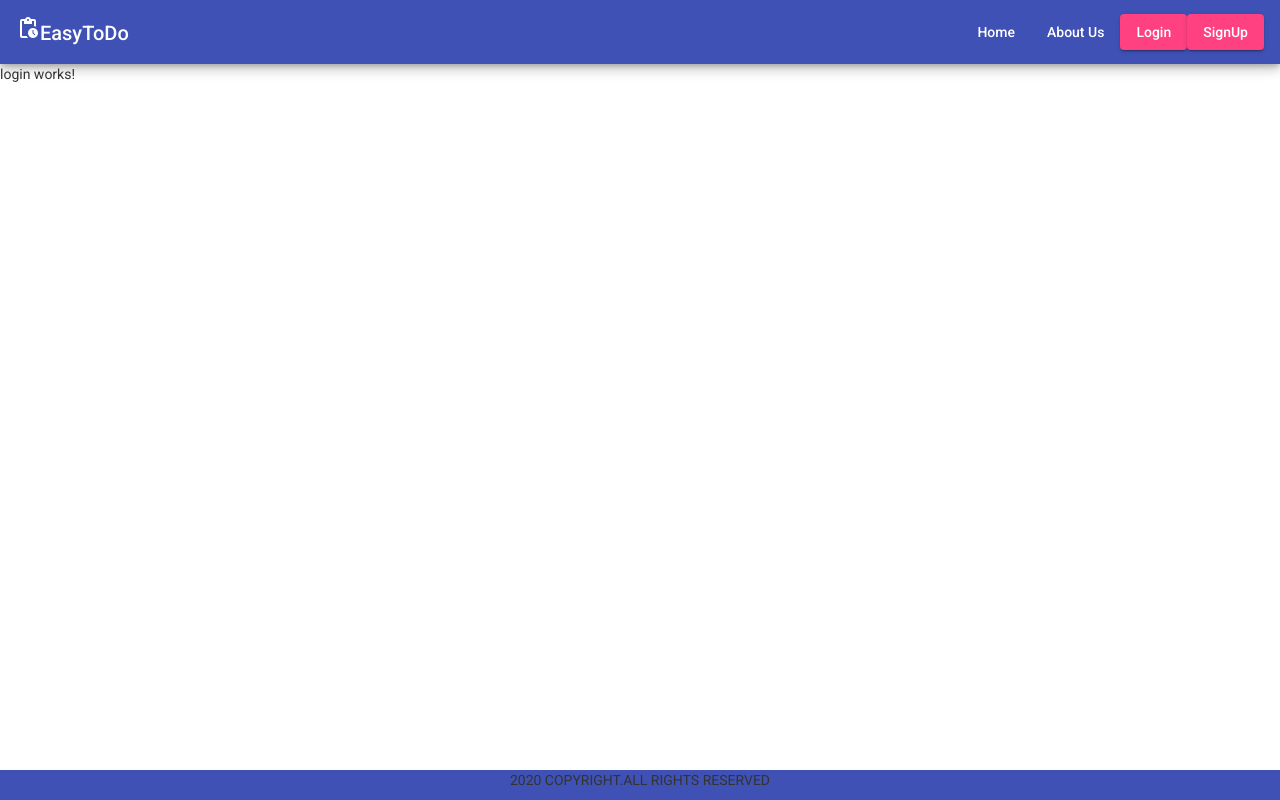
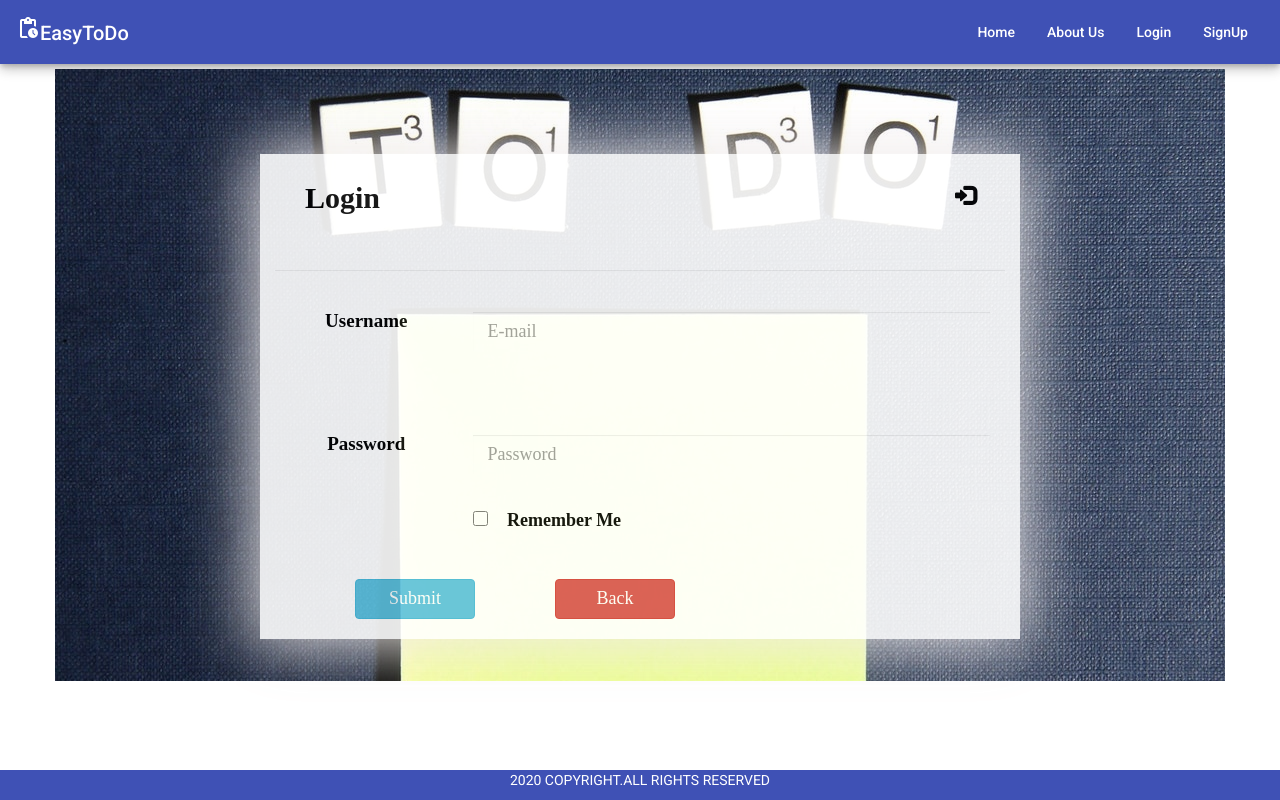
Before and after one commit to SanskritiSingh24/EasyToDo, an Angular app: page /login in a window 1280 px wide. Built offline with nearby package versions, Linux system fonts and the light colour scheme.

Commit message:
added login and updated registration

```diff
--- a/src/app/app.module.ts
+++ b/src/app/app.module.ts
@@ -1,5 +1,7 @@
 import { BrowserModule } from '@angular/platform-browser';
 import { NgModule } from '@angular/core';
+import { FormsModule } from '@angular/forms';
+
 
 import { AppComponent } from './app.component';
 import { IndexComponent } from './index/index.component';
@@ -13,6 +15,7 @@ import {MatButtonModule} from '@angular/material/button';
 import {MatIconModule} from '@angular/material/icon';
 import { AboutUsComponent } from './about-us/about-us.component';
 import { AppRoutingModule } from './app-routing.module';
+import { UserServices } from './user.services';
 
 @NgModule({
   declarations: [
@@ -26,13 +29,14 @@ import { AppRoutingModule } from './app-routing.module';
   ],
   imports: [
     BrowserModule,
+    FormsModule,
     BrowserAnimationsModule,
     MatToolbarModule,
     MatButtonModule,
     MatIconModule,
     AppRoutingModule,
   ],
-  providers: [],
+  providers: [UserServices],
   bootstrap: [AppComponent]
 })
 export class AppModule { }
--- a/src/app/footer/footer.component.css
+++ b/src/app/footer/footer.component.css
@@ -1,9 +1,9 @@
 .footer{
     height:30px;
     background-color: #3F51B5;
-    text-color: white;
+    color: white;
     text-align: center;
-    position: absolute;
+    position: fixed;
     bottom: 0%;
     padding-right: 15px;
     padding-left: 15px;
--- a/src/app/header/header.component.html
+++ b/src/app/header/header.component.html
@@ -4,6 +4,6 @@
     <div class="spacer"></div>
     <a mat-button routerLink="/index">Home</a>
     <a routerLink="/about-us" mat-button>About Us</a>
-    <a mat-raised-button color="accent" routerLink="/login">Login</a>
-    <a mat-raised-button color="accent" routerLink="/register">SignUp</a>
+    <a mat-button  routerLink="/login">Login</a>
+    <a mat-button  routerLink="/register">SignUp</a>
 </mat-toolbar>
--- a/src/app/index/index.component.ts
+++ b/src/app/index/index.component.ts
@@ -1,5 +1,6 @@
 import { Component, OnInit } from '@angular/core';
 import { ActivatedRoute, Router } from '@angular/router';
+import { UserServices } from '../user.services';
 
 @Component({
   selector: 'app-index',
--- a/src/app/login/login.component.css
+++ b/src/app/login/login.component.css
@@ -0,0 +1,85 @@
+*{
+    margin-top: 5px;
+    margin-bottom: 21px;
+
+        padding-right: 15px;
+        padding-left: 15px;
+}
+
+.container{
+    background-image:url('/assets/images/img1.jpg');
+    background-attachment: fixed;
+    background-size: cover;
+    font-family: 'Times New Roman', Times, serif;
+    opacity: 1;
+}
+
+h3{
+    font-size: 30px;
+    font-weight:bold;
+    color: black;
+    margin-top: 20px;
+    font-family: 'Times New Roman', Times, serif;
+}
+
+.glyphicon-log-in{
+    font-size: 20px;
+    color: black;
+    float: right;
+    margin-top: 20px;
+    font-weight:bold;
+}
+
+
+.col-md-8{
+    margin-top: 80px;
+    box-shadow: -1px 1px 60px 10px rgb(240, 235, 235);
+    background: #ffffff;
+    opacity: 0.9;
+}
+ .label{
+    font-weight:bold;
+    margin-top: 15px;
+    color: rgb(1, 1, 1);
+    font-size: 19px;
+ }
+
+ .form-control{
+     background: transparent;
+     border-radius: 0px;
+     border: 20px;
+     border-bottom: 1px solid white;
+     font-size: 18px;
+     margin-top: 15px;
+     height: 40px;
+     color: white;
+ }
+
+ input[type="checkbox"]{
+     margin-top: 15px;
+     width: 15px;
+     height: 15px;
+ }
+
+ small{
+     font-size: 18px;
+     color: black;
+     font-weight:bold;
+ }
+
+
+.btn-info{
+    margin-top:20 ;
+    font-size: 18px;
+    width: 120px;
+    margin-left: 80px;
+    margin-bottom: 20px;
+}
+
+.btn-danger{
+    margin-top:20 ;
+    font-size: 18px;
+    width: 120px;
+    margin-left: 80px;
+    margin-bottom: 20px;
+}
--- a/src/app/login/login.component.html
+++ b/src/app/login/login.component.html
@@ -1 +1,36 @@
-<p>login works!</p>
+<div class="container">
+    <div class="row">
+       <div class="col-md-2">
+        </div>
+        <div class="col-md-8">
+              <div class="row">
+                  <div class="col-md-6">
+                      <h3 class="text-left">Login</h3>
+                  </div>
+                  <div class="col-md-6">
+                      <span class="glyphicon glyphicon-log-in"></span>
+                  </div>
+                </div>
+                  <hr>
+                  <div class="row">
+                    <label class="label col-md-3 control-label">Username</label>
+                    <div class="col-md-9">
+                        <input type="email" class="form-control" name="email" placeholder="E-mail">
+                    </div>
+                  </div>
+
+                  <div class="row">
+                    <label class="label col-md-3 control-label">Password</label>
+                    <div class="col-md-9">
+                        <input type="text" name="password" class="form-control" placeholder="Password" required>
+                        <input type="checkbox"><small> Remember Me</small>
+                    </div>
+                  </div>
+
+                  <div class="btn btn-info" type="submit">Submit</div>
+                  <div class="btn btn-danger" type="submit">Back</div>
+              </div>
+              <div class="col-md-2">
+              </div>
+          </div>
+  </div>
--- a/src/app/register/register.component.html
+++ b/src/app/register/register.component.html
@@ -7,6 +7,7 @@
           </p>
         </div>
         <div class="col-md-5">
+            <form (ngSubmit)="onSubmit()" #f="ngForm">
               <div class="row">
                   <div class="col-md-6">
                       <h3 class="text-left">Registration Form</h3>
@@ -19,14 +20,16 @@
                   <div class="row">
                     <label class="label col-md-3 control-label">E-Mail</label>
                     <div class="col-md-9">
-                        <input type="email" class="form-control" name="email" placeholder="E-mail">
+                        <input type="email" class="form-control"
+                        ngModel name="email" placeholder="E-mail">
                     </div>
                   </div>
 
                   <div class="row">
                     <label class="label col-md-3 control-label">Password</label>
                     <div class="col-md-9">
-                        <input type="text" name="password" class="form-control" placeholder="Password" required>
+                        <input type="text" name="password" class="form-control"
+                        ngModel placeholder="Password" required>
                         <input type="checkbox"><small> Remember Me</small>
                     </div>
                   </div>
@@ -34,22 +37,31 @@
                   <div class="row">
                     <label class="label col-md-3 control-label"> Re-Password</label>
                     <div class="col-md-9">
-                        <input type="text" name="password" class="form-control" placeholder="Confirm Password" required>
+                        <input type="text" name="rpassword" class="form-control"
+                        ngModel placeholder="Confirm Password" required>
                     </div>
                   </div>
+
 
                   <div class="row">
                     <label class="label col-md-3 control-label">Gender</label>
                     <div class="col-md-9">
-                        <input type="radio" name="gender" value="male"><small> Male</small>
-                        <input type="radio" name="gender" value="female"><small> Female</small>
+                        <input type="radio" name="gender" ngModel value="male"><small> Male</small>
+                        <input type="radio" name="gender" ngModel value="female"><small> Female</small>
                     </div>
                   </div>
+
+                  <!-- <div class="row">
+                    <label class="label col-md-3 control-label">Gender</label>
+                    <div class="col-md-9" *ngFor="let gender of genders">
+                      <input type="radio" name="gender" ngModel [value]="gender"><small> {{ gender }}</small>
+                  </div>
+                </div> -->
 
                   <div class="row">
                     <label class="label col-md-3 control-label">Country</label>
                     <div class="col-md-9">
-                        <select  class="form-control">
+                        <select  class="form-control" name="country" ngModel>
                             <option>A</option>
                             <option>B</option>
                             <option>C</option>
@@ -58,8 +70,9 @@
                         </select>
                     </div>
                   </div>
-                  <div class="btn btn-info" type="submit">Submit</div>
-                  <div class="btn btn-danger" type="submit">Cancel</div>
+                  <button class="btn btn-info" type="submit" [disabled]="!f.valid">Submit</button>
+                  <button class="btn btn-danger" type="submit">Cancel</button>
+                </form>
               </div>
           </div>
   </div>
--- a/src/app/register/register.component.ts
+++ b/src/app/register/register.component.ts
@@ -1,5 +1,8 @@
 import { Component, OnInit, ViewChild } from '@angular/core';
 import { NgForm } from '@angular/forms';
+import { Router } from '@angular/router';
+import { User } from '../user.model';
+import { UserServices } from '../user.services';
 
 @Component({
   selector: 'app-register',
@@ -7,6 +10,25 @@ import { NgForm } from '@angular/forms';
   styleUrls: ['./register.component.css']
 })
 export class RegisterComponent implements OnInit {
+  @ViewChild('f') signupForm:NgForm;
+  genders=['Male','Female'];
+
+  constructor(private userService:UserServices, private route:Router) { }
+
   ngOnInit(): void {
   }
+
+  onSubmit(){
+       console.log(this.signupForm.value.email);
+      const un=this.signupForm.value.email;
+      const pwd=this.signupForm.value.password;
+      const rpwd=this.signupForm.value.rpassword;
+      const g=this.signupForm.value.gender;
+      const c=this.signupForm.value.country;
+      const newRegisteredUser=new User(un,pwd,rpwd,g,c);
+      this.userService.addRegisteredUser(newRegisteredUser);
+      this.route.navigate(['/index']);
+      //this.ingredientAdded.emit(newIngredient);
+        console.log(this.userService.showRegisteredUser());
+     }
 }
--- /dev/null
+++ b/src/app/user.model.ts
@@ -0,0 +1,11 @@
+export class User{
+    //  public username: string;
+    //  public password: string;
+    //  public repwd: string;
+    //  public gender: string;
+    //  public country: string;
+
+     constructor(public username:string, public password:string, public repwd:string,
+        public gender:string, public country:string ){
+     }
+ }
--- /dev/null
+++ b/src/app/user.services.ts
@@ -0,0 +1,36 @@
+import { User } from "./user.model";
+
+export class UserServices{
+
+    private registeredUser: User[] =[
+        new User('abc@d.com','abc@123','abc@123','Male','A'),
+        new User('test@d.com','test@123','test@123','Male','A')
+      ];
+
+      showRegisteredUser(){
+        return this.registeredUser.slice()
+      }
+
+      addRegisteredUser(newUser:User){
+        this.registeredUser.push(newUser);
+    }
+// const arr: MyArrayType = [
+//     {id: 1, text: 'Sentence 1'},
+//     {id: 2, text: 'Sentence 2'},
+//     {id: 3, text: 'Sentence 3'},
+//     {id: 4, text: 'Sentenc4 '},
+// ];
+
+
+//   setToInactive(id: number) {
+//     this.inactiveUsers.push(this.activeUsers[id]);
+//     this.activeUsers.splice(id, 1);
+//   }
+
+//   setToActive(id: number) {
+//     this.activeUsers.push(this.inactiveUsers[id]);
+//     this.inactiveUsers.splice(id, 1);
+//   }
+
+
+}
```
Also changed, not shown: 1 other file (tests, documents, lock files or other folders).
